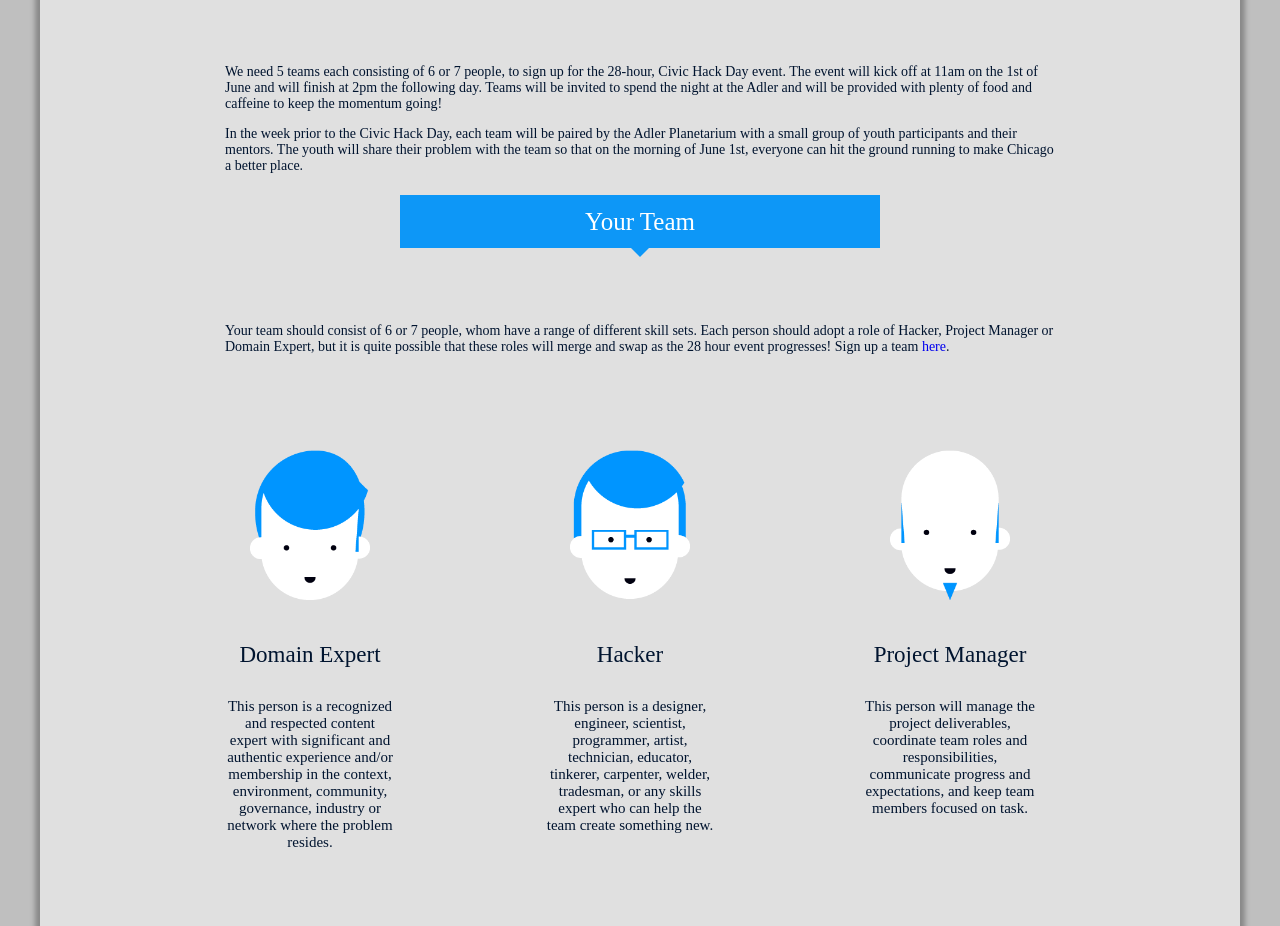
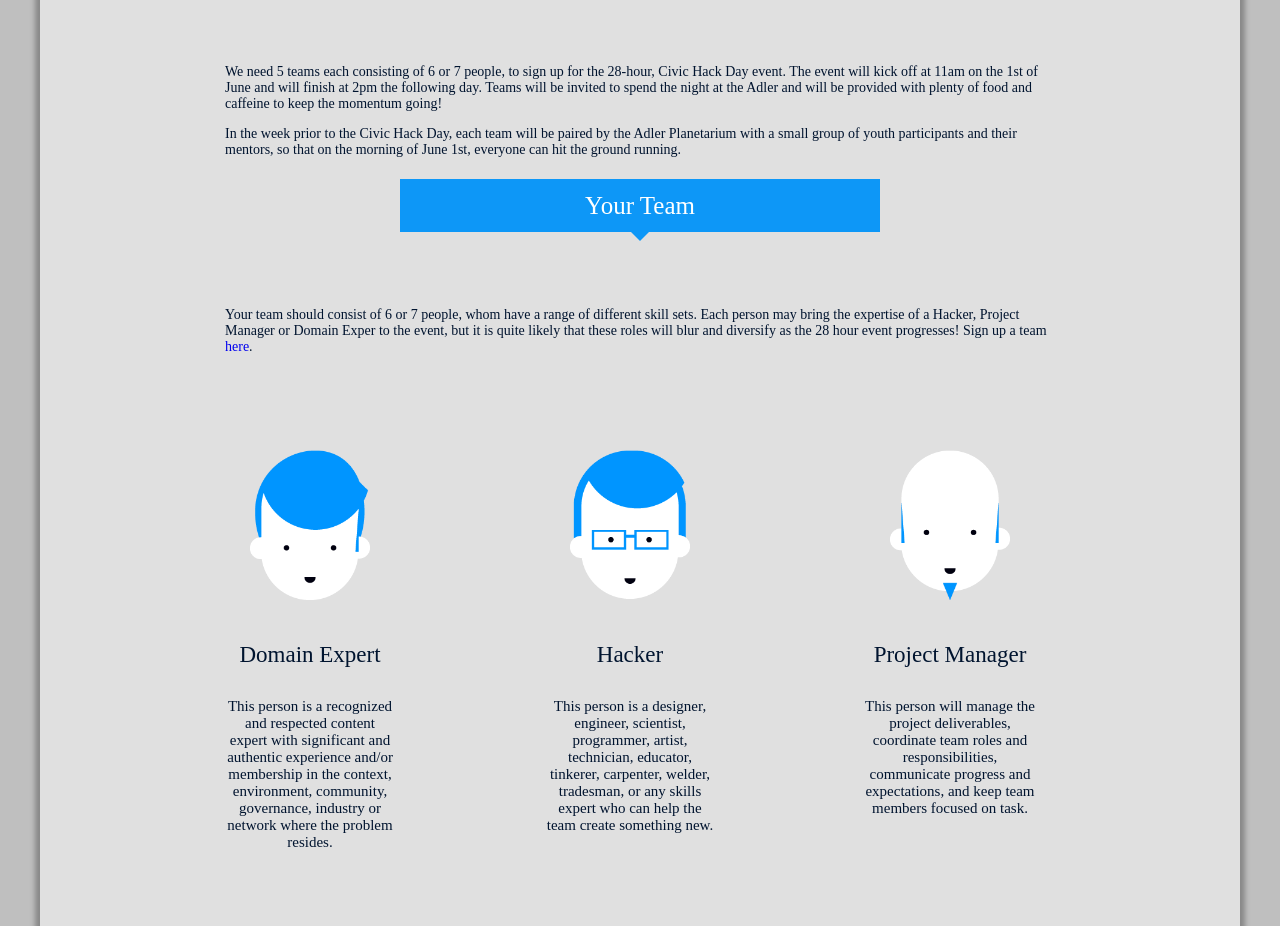
Before and after one commit to whyte/civichackday, a website: page index.html in a window 1280 px wide. Shown: the part 1526-2452 px from the top of the page. Drawn offline with Linux system fonts and the light colour scheme.

Commit message:
Update index.html

```diff
--- a/index.html
+++ b/index.html
@@ -160,16 +160,15 @@
 
 	     <p>
 	     	In the week prior to the Civic Hack Day, each team will be paired by the Adler
-		Planetarium with a small group of youth participants and their mentors. The youth
-		will share their problem with the team so that on the morning of June 1st, everyone
-		can hit the ground running to make Chicago a better place.
+		Planetarium with a small group of youth participants and their mentors,
+		so that on the morning of June 1st, everyone can hit the ground running.
 	    </p>
 
             <h2 class='arrow_box'>Your Team</h2>
             <p>
             	Your team should consist of 6 or 7 people, whom have a range of different skill sets. Each
-		person should adopt a role of Hacker, Project Manager or Domain Expert, but it is quite
-		possible that these roles will merge and swap as the 28 hour event progresses! Sign up a team <a href="#signup">here</a>.
+		person may bring the expertise of a Hacker, Project Manager or Domain Exper to the event, but it is quite
+		likely that these roles will blur and diversify as the 28 hour event progresses! Sign up a team <a href="#signup">here</a>.
             </p>
             <ul>
                 <li> <img src='images/people/teen-2.png'></img>
```
